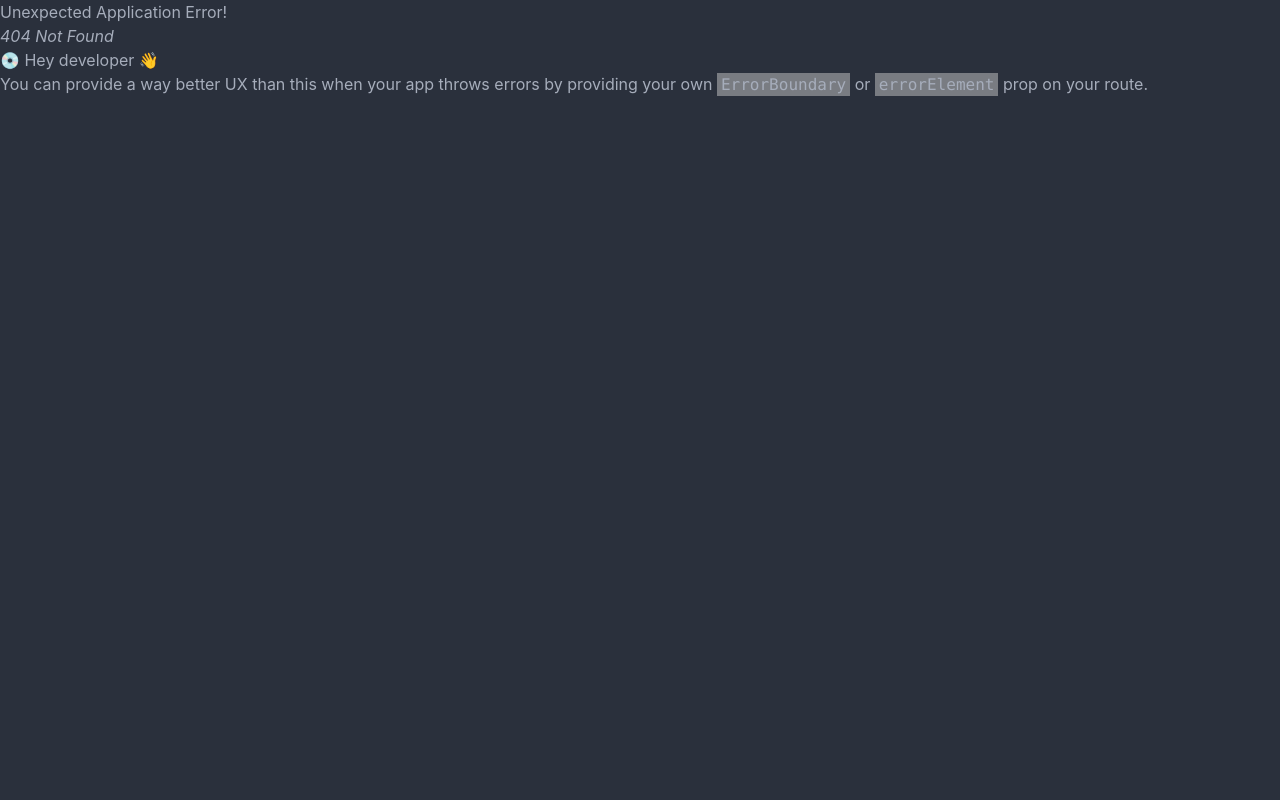
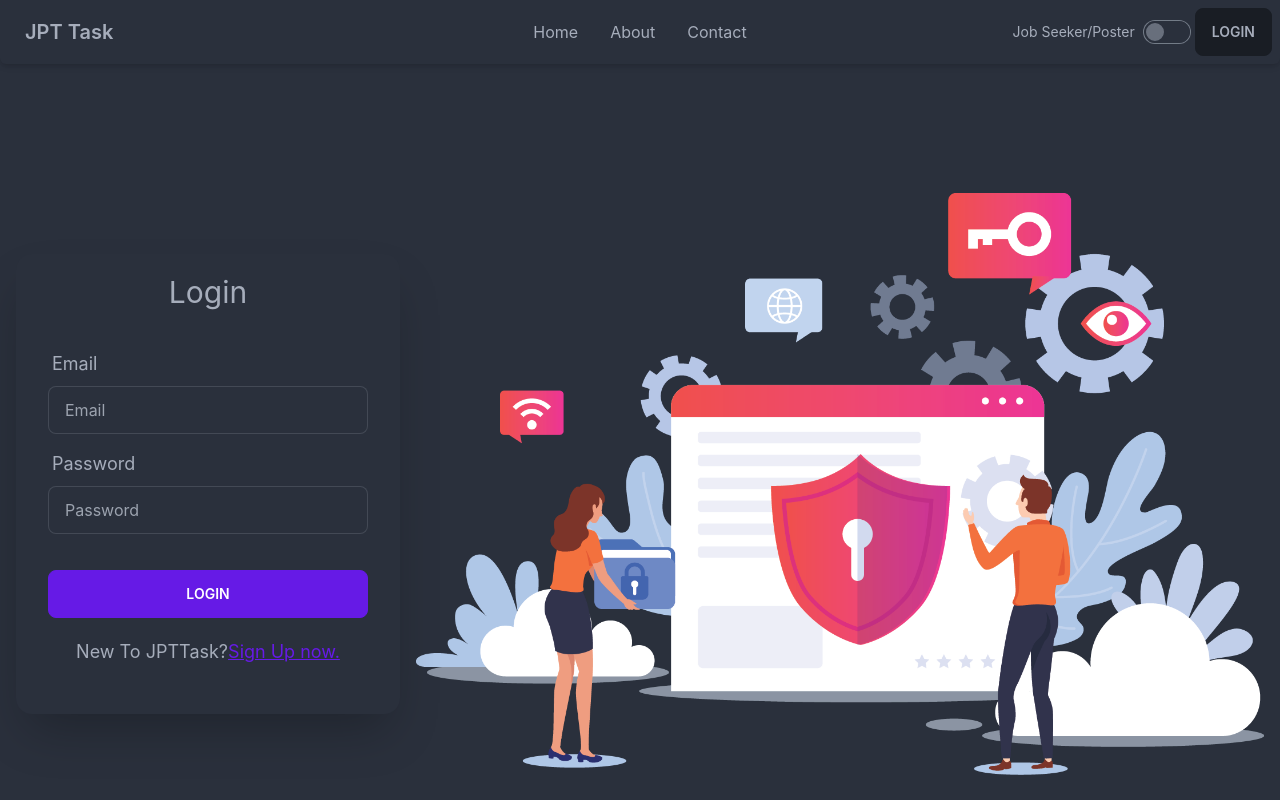
Before and after one commit to iamtanjil/jpttask, a React (Create React App) app: page /login in a window 1280 px wide. Before the commit this address had no page. Shown: the top 800 px of the page. Built offline with nearby package versions, Linux system fonts and the light colour scheme.

Commit message:
login page complete

```diff
--- /dev/null
+++ b/src/Pages/Login/Login.js
@@ -0,0 +1,59 @@
+import React from "react";
+import { Link } from "react-router-dom";
+import loginImg from '../../Assests/login.png';
+
+const Login = () => {
+  return (
+    <div className="hero min-h-screen bg-base-100">
+      <div className="hero-content flex-col lg:flex-row-reverse">
+        <div className="text-center lg:text-left">
+          <img className="w-full" src={loginImg} alt="" />
+        </div>
+        <div className="card flex-shrink-0 w-full max-w-sm shadow-2xl bg-base-100 mx-auto">
+          <h2 className="text-3xl text-center mt-5">Login</h2>
+          <form className="card-body">
+            <div className="form-control w-full">
+              <label className="label">
+                <span className="text-lg">Email</span>
+              </label>
+              <input
+
+                type="email"
+                name="email"
+                placeholder="Email"
+                className="input input-bordered w-full"
+              />
+            </div>
+            <div className="form-control w-full">
+              <label className="label">
+                <span className="text-lg">Password</span>
+              </label>
+              <input
+                type="password"
+                name="password"
+                placeholder="Password"
+                className="input input-bordered w-full"
+              />
+            </div>
+            <input
+              className="btn btn-primary mb-3 mt-7"
+              value="Login"
+              type="submit"
+            />
+            <p className="text-lg text-center mb-2">
+              New To JPTTask?
+              <Link className="link link-primary" to="/signup">
+                Sign Up now.
+              </Link>
+
+            </p>
+            <div>
+            </div>
+          </form>
+        </div>
+      </div>
+    </div>
+  );
+};
+
+export default Login;
```
Also changed, not shown: src/Routes/Routes.js (+17 -1 lines), src/Assests/121-1218449_ecommerce-shopping-cart-png-image-background-online-shop.png (added), src/Assests/login.png (added).
